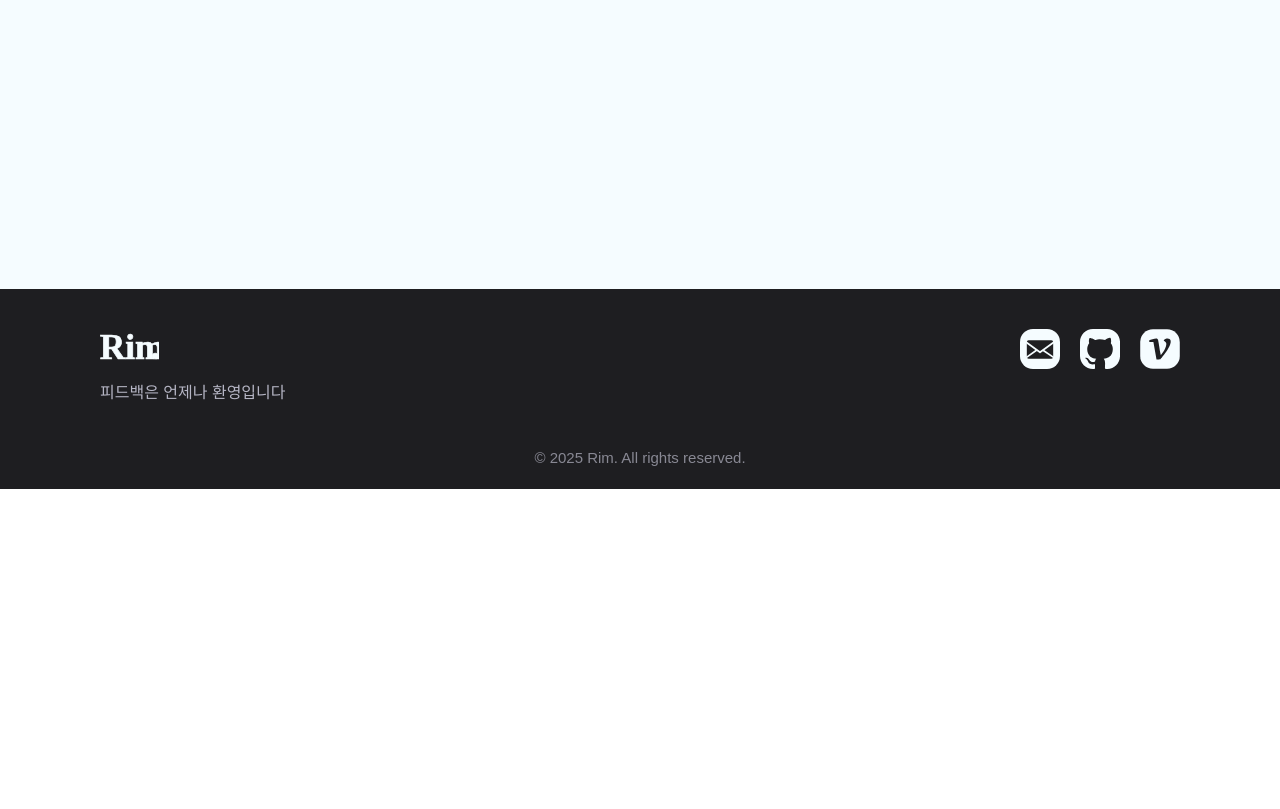
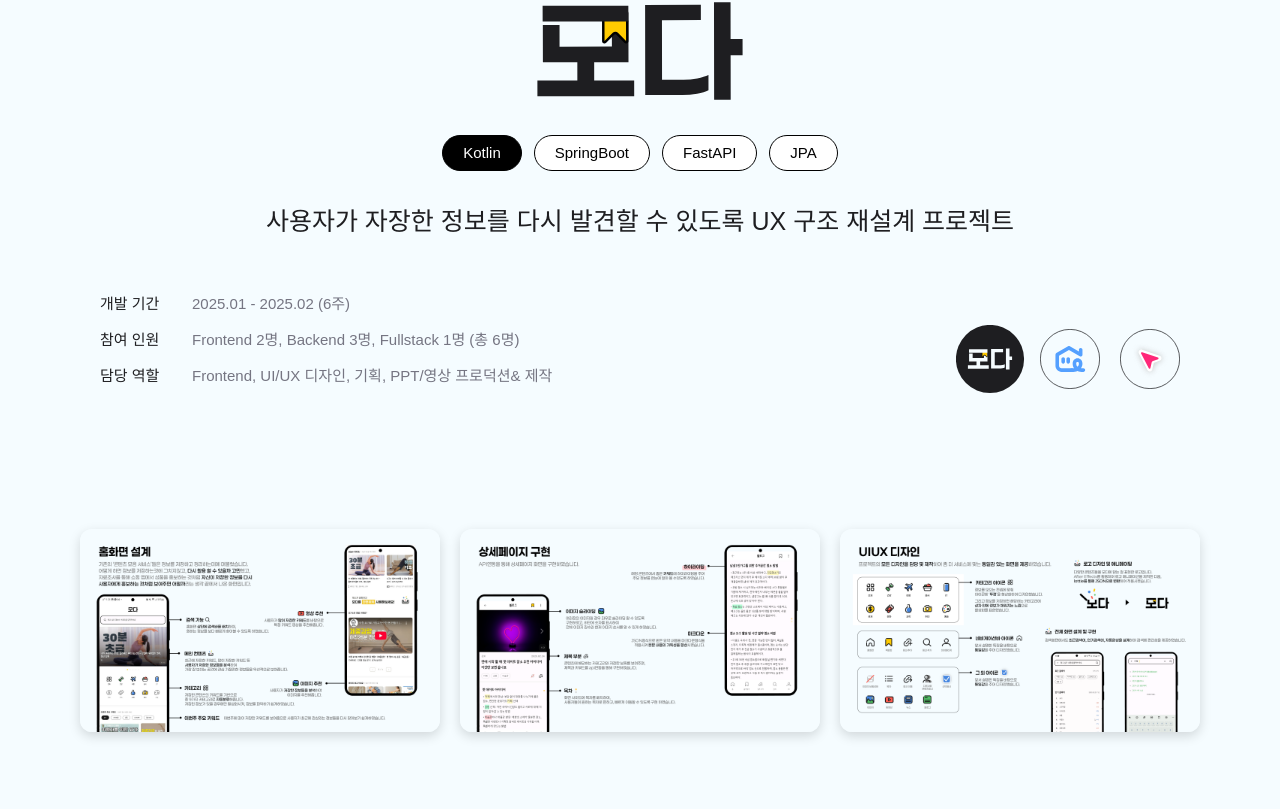
Before and after one commit to 12ing/portfolio-site, a React (Vite) app: page /projects/moda in a window 1280 px wide. Shown: the part 311-1120 px from the top of the page. Before the commit the page ends 800 px from the top, so only its background shows below. Built offline with nearby package versions, Linux system fonts and the light colour scheme.

Commit message:
[feat] #9 - HomButton 라우팅 연결

```diff
--- a/src/App.jsx
+++ b/src/App.jsx
@@ -1,5 +1,5 @@
 import React, { useState, useEffect } from "react"
-import { Routes, Route } from "react-router-dom"
+import { Routes, Route, Navigate } from "react-router-dom"
 import Header from "./components/Header"
 import Footer from "./components/Footer"
 
@@ -50,7 +50,8 @@ function App() {
         <Routes>
           <Route path="/" element={<Home />} />
           <Route path="/aboutMe" element={<AboutMe />} />
-          <Route path="/projects" element={<Projects />} />
+          <Route path="/projects" element={<Navigate to="/projects/moda" replace />} />
+          <Route path="/projects/:projectId" element={<Projects />} />
           <Route path="/contact" element={<Contact />} />
         </Routes>
       </main>
--- a/src/components/ProjectCard.jsx
+++ b/src/components/ProjectCard.jsx
@@ -2,7 +2,7 @@ import React, { useState, useEffect, useRef } from "react"
 import "./ProjectCard.css"
 import InteractiveButton from "../components/button"
 
-const ProjectCard = ({ number, title, description, color, imageUrl, onClick, cardIndex, totalCards }) => {
+const ProjectCard = ({ number, title, description, color, imageUrl, onClick, cardIndex, totalCards, projectId }) => {
   const descriptionLines = description.split("\n")
   const cardRef = useRef(null)
   const lastProgress = useRef(0)
@@ -142,7 +142,7 @@ const ProjectCard = ({ number, title, description, color, imageUrl, onClick, car
       </div>
 
       <div className={`projects-button-wrapper ${visibleItems.button ? "visible" : ""}`}>
-        <InteractiveButton targetId="projects-section">Details</InteractiveButton>
+        <InteractiveButton targetId={`projects/${projectId}`}>Details</InteractiveButton>
       </div>
     </div>
   )
--- a/src/components/button.jsx
+++ b/src/components/button.jsx
@@ -1,4 +1,5 @@
 import React, { useState, useRef } from "react"
+import { useNavigate } from "react-router-dom"
 import "./button.css"
 import ArrowButton from "../assets/arrowButton.svg"
 
@@ -7,6 +8,7 @@ const InteractiveButton = ({ children, targetId }) => {
   const [isHovered, setIsHovered] = useState(false)
   const buttonRef = useRef(null)
   const containerRef = useRef(null)
+  const navigate = useNavigate()
 
   const handleContainerMouseMove = (e) => {
     if (containerRef.current && buttonRef.current) {
@@ -51,13 +53,7 @@ const InteractiveButton = ({ children, targetId }) => {
   const handleClick = (e) => {
     e.preventDefault()
     if (targetId) {
-      const targetElement = document.getElementById(targetId)
-      if (targetElement) {
-        window.scrollTo({
-          top: targetElement.offsetTop,
-          behavior: "smooth",
-        })
-      }
+      navigate(`/${targetId}`)
     }
   }
 
--- a/src/data/projects.json
+++ b/src/data/projects.json
@@ -7,7 +7,8 @@
       "title": "모다 서비스",
       "description": "STAR 방식으로 어떤 문제 파악, 해결했는지 간략하게 작성\nSTAR 방식으로 어떤 문제 파악, 해결했는지 간략하게 작성\nSTAR 방식으로 어떤 문제 파악, 해결했는지",
       "color": "#4169E1",
-      "imageUrl": "url_for_project_1_image"
+      "imageUrl": "url_for_project_1_image",
+      "projectId": "moda"
     },
     {
       "id": 2,
@@ -15,7 +16,8 @@
       "title": "체인지 서비스",
       "description": "STAR 방식으로 사용자 경험(UX) 문제를 어떻게 파악하고 개선했는지 설명\n사용자들이 기록을 쉽게 할 수 있도록 UI/UX를 어떻게 설계했는지 설명\n개인화 추천 알고리즘의 주요 특징 및 성과",
       "color": "#28a745",
-      "imageUrl": "url_for_project_2_image"
+      "imageUrl": "url_for_project_2_image",
+      "projectId": "chaing"
     },
     {
       "id": 3,
@@ -23,7 +25,8 @@
       "title": "실시간 협업 웹툰 제작 서비스",
       "description": "STAR 방식으로 디자인 에셋 관리의 비효율성을 어떻게 정의했는지 서술\nAI 모델(e.g., YOLO, Mask R-CNN)을 활용하여 요소를 분리한 방법\n결과적으로 디자이너의 작업 시간을 얼마나 단축시켰는지 명시",
       "color": "#ffc107",
-      "imageUrl": "url_for_project_3_image"
+      "imageUrl": "url_for_project_3_image",
+      "projectId": "tooning"
     }
   ],
   "AboutMeContent": [
--- a/src/pages/Home.jsx
+++ b/src/pages/Home.jsx
@@ -75,7 +75,7 @@ function Home() {
         </div>
 
         <div className="aboutMe-button-wrapper">
-          <InteractiveButton targetId="aboutMe-section">
+          <InteractiveButton targetId="aboutMe">
             About
             <br />
             me
@@ -97,6 +97,7 @@ function Home() {
                 imageUrl={project.imageUrl}
                 cardIndex={index}
                 totalCards={HomeData.HomeProjectList.length}
+                projectId={project.projectId}
               />
             ))}
           </div>
@@ -111,7 +112,7 @@ function Home() {
         </div>
 
         <div className="contact-button-wrapper">
-          <InteractiveButton targetId="contact-section" className="contact-hover-trigger">
+          <InteractiveButton targetId="contact" className="contact-hover-trigger">
             Contact
           </InteractiveButton>
         </div>
--- a/src/pages/Projects.jsx
+++ b/src/pages/Projects.jsx
@@ -2,7 +2,11 @@ import React, { useState, useEffect, useCallback, useRef } from "react"
 import "./Projects.css"
 import ProjectDetail from "../components/ProjectDetail"
 import { motion, AnimatePresence } from "framer-motion"
+import { useParams } from "react-router-dom"
 
+// ============================
+// 이미지 import
+// ============================
 import moda1 from "../assets/projects/moda1.png"
 import moda2 from "../assets/projects/moda2.png"
 import moda3 from "../assets/projects/moda3.png"
@@ -17,23 +21,43 @@ import TT2 from "../assets/projects/TT2.png"
 import TT3 from "../assets/projects/TT3.png"
 
 function Projects() {
-  const [activeProject, setActiveProject] = useState("moda")
+  // ✅ URL에서 projectId 받아오기
+  const { projectId } = useParams()
+
+  // ✅ 초기값을 projectId로 설정 (없으면 moda)
+  const [activeProject, setActiveProject] = useState(projectId || "moda")
   const [selectedImage, setSelectedImage] = useState(null)
   const [currentIndex, setCurrentIndex] = useState(0)
   const [isDragging, setIsDragging] = useState(false)
   const startXRef = useRef(0)
 
+  // ✅ URL이 바뀔 때마다 activeProject 동기화
+  useEffect(() => {
+    if (projectId) {
+      setActiveProject(projectId)
+    }
+  }, [projectId])
+
+  // ============================
+  // 프로젝트별 이미지 데이터
+  // ============================
   const projectImages = {
     moda: [moda1, moda2, moda3],
     chaing: [chainG1, chainG2, chainG3, chainG4],
     tooning: [TT1, TT2, TT3],
   }
 
-  const total = projectImages[activeProject].length
+  const total = projectImages[activeProject]?.length || 0
 
+  // ============================
+  // 이미지 슬라이드 이동
+  // ============================
   const handleNext = () => setCurrentIndex((prev) => (prev + 1) % total)
   const handlePrev = () => setCurrentIndex((prev) => (prev - 1 + total) % total)
 
+  // ============================
+  // 키보드 이벤트 (좌우/ESC)
+  // ============================
   const handleKeyDown = useCallback(
     (e) => {
       if (e.key === "Escape") setSelectedImage(null)
@@ -48,6 +72,9 @@ function Projects() {
     return () => window.removeEventListener("keydown", handleKeyDown)
   }, [handleKeyDown])
 
+  // ============================
+  // 마우스 드래그로 이미지 전환
+  // ============================
   const handleMouseDown = (e) => {
     setIsDragging(true)
     startXRef.current = e.clientX
@@ -68,6 +95,9 @@ function Projects() {
   const handleMouseUp = () => setIsDragging(false)
   const handleMouseLeave = () => setIsDragging(false)
 
+  // ============================
+  // 모달 열기 / 닫기
+  // ============================
   const openModal = (index) => {
     setCurrentIndex(index)
     setSelectedImage(projectImages[activeProject][index])
@@ -75,19 +105,23 @@ function Projects() {
 
   const closeModal = () => setSelectedImage(null)
 
+  // ============================
+  // 렌더링
+  // ============================
   return (
     <div className="page-container">
       <div className="projects-container">
+        {/* ✅ 선택된 프로젝트 정보 */}
         <ProjectDetail currentProjectId={activeProject} setActiveProject={setActiveProject} />
 
-        {/* 이미지 리스트 */}
+        {/* ✅ 이미지 리스트 */}
         <div className="project-images">
           {projectImages[activeProject]?.map((img, idx) => (
             <img key={idx} src={img} alt={`${activeProject}-img-${idx}`} className="project-image" onClick={() => openModal(idx)} />
           ))}
         </div>
 
-        {/* 모달 */}
+        {/* ✅ 이미지 모달 */}
         <AnimatePresence>
           {selectedImage && (
             <motion.div
```
